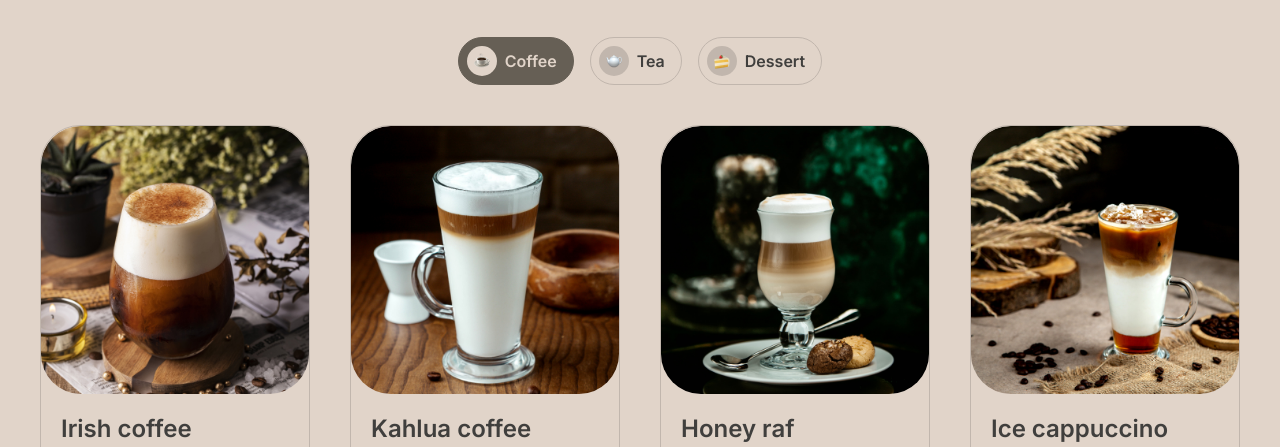
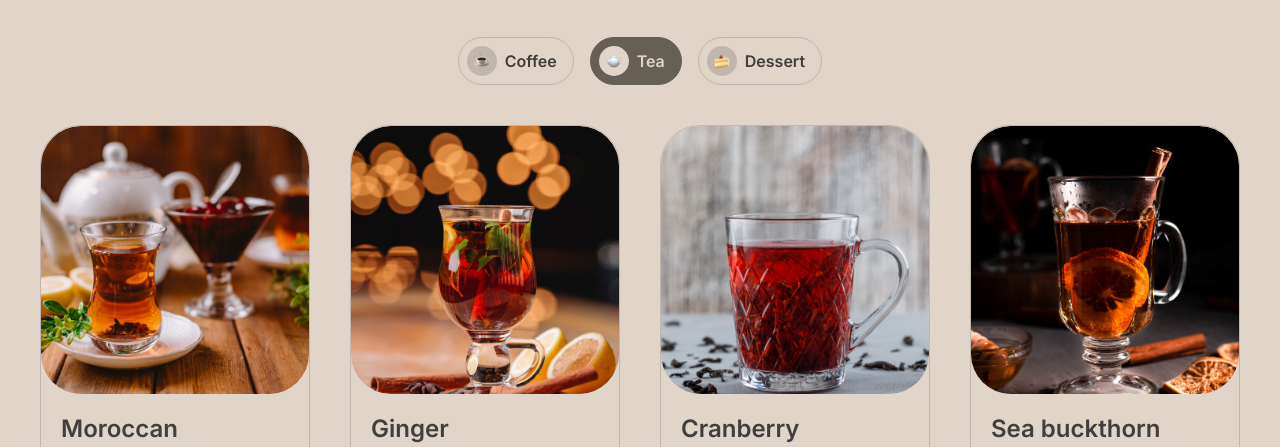
Before and after one commit to ypaN73/rsschool-landing-page, a website built with Vite: page catalog.html in a window 1280 px wide. Both pictures are taken after a click on the button "Tea". Shown: the part 353-800 px from the top of the page. Built offline with nearby package versions, Linux system fonts and the light colour scheme.

Commit message:
feat: add category change

```diff
--- a/catalog.html
+++ b/catalog.html
@@ -146,147 +146,11 @@
             </button>
           </div>
 
-          <div class="catalog__grid">
-            <article class="card">
-              <div class="card__img-wrapper">
-                <img
-                  src="./images/coffee-1.jpg"
-                  alt="Irish coffee"
-                  class="card__img"
-                />
-              </div>
-              <div class="card__info">
-                <h2 class="card__title heading-3">Irish coffee</h2>
-                <p class="card__desc body-medium">
-                  Fragrant black coffee with Jameson Irish whiskey and whipped
-                  milk
-                </p>
-                <p class="card__price heading-3">$7.00</p>
-              </div>
-            </article>
-
-            <article class="card">
-              <div class="card__img-wrapper">
-                <img
-                  src="./images/coffee-2.jpg"
-                  alt="Kahlua coffee"
-                  class="card__img"
-                />
-              </div>
-              <div class="card__info">
-                <h2 class="card__title heading-3">Kahlua coffee</h2>
-                <p class="card__desc body-medium">
-                  Classic coffee with milk and Kahlua liqueur under a cap of
-                  frothed milk
-                </p>
-                <p class="card__price heading-3">$7.00</p>
-              </div>
-            </article>
-
-            <article class="card">
-              <div class="card__img-wrapper">
-                <img
-                  src="./images/coffee-3.jpg"
-                  alt="Honey raf"
-                  class="card__img"
-                />
-              </div>
-              <div class="card__info">
-                <h2 class="card__title heading-3">Honey raf</h2>
-                <p class="card__desc body-medium">
-                  Espresso with frothed milk, cream and aromatic honey
-                </p>
-                <p class="card__price heading-3">$5.50</p>
-              </div>
-            </article>
-
-            <article class="card">
-              <div class="card__img-wrapper">
-                <img
-                  src="./images/coffee-4.jpg"
-                  alt="Ice cappuccino"
-                  class="card__img"
-                />
-              </div>
-              <div class="card__info">
-                <h2 class="card__title heading-3">Ice cappuccino</h2>
-                <p class="card__desc body-medium">
-                  Cappuccino with soft thick foam in summer version with ice
-                </p>
-                <p class="card__price heading-3">$5.00</p>
-              </div>
-            </article>
-
-            <article class="card">
-              <div class="card__img-wrapper">
-                <img
-                  src="./images/coffee-5.jpg"
-                  alt="Espresso"
-                  class="card__img"
-                />
-              </div>
-              <div class="card__info">
-                <h2 class="card__title heading-3">Espresso</h2>
-                <p class="card__desc body-medium">Classic black coffee</p>
-                <p class="card__price heading-3">$4.50</p>
-              </div>
-            </article>
-
-            <article class="card">
-              <div class="card__img-wrapper">
-                <img
-                  src="./images/coffee-6.jpg"
-                  alt="Latte"
-                  class="card__img"
-                />
-              </div>
-              <div class="card__info">
-                <h2 class="card__title heading-3">Latte</h2>
-                <p class="card__desc body-medium">
-                  Espresso coffee with the addition of steamed milk and dense
-                  milk foam
-                </p>
-                <p class="card__price heading-3">$5.50</p>
-              </div>
-            </article>
-
-            <article class="card">
-              <div class="card__img-wrapper">
-                <img
-                  src="./images/coffee-7.jpg"
-                  alt="Latte macchiato"
-                  class="card__img"
-                />
-              </div>
-              <div class="card__info">
-                <h2 class="card__title heading-3">Latte macchiato</h2>
-                <p class="card__desc body-medium">
-                  Espresso with frothed milk and chocolate
-                </p>
-                <p class="card__price heading-3">$5.50</p>
-              </div>
-            </article>
-
-            <article class="card">
-              <div class="card__img-wrapper">
-                <img
-                  src="./images/coffee-8.jpg"
-                  alt="Coffee with cognac"
-                  class="card__img"
-                />
-              </div>
-              <div class="card__info">
-                <h2 class="card__title heading-3">Coffee with cognac</h2>
-                <p class="card__desc body-medium">
-                  Fragrant black coffee with cognac and whipped cream
-                </p>
-                <p class="card__price heading-3">$6.50</p>
-              </div>
-            </article>
-          </div>
+          <!-- Сетка карточек — пустая, заполняется через JS -->
+          <div class="catalog__grid" id="catalog-grid"></div>
 
           <div class="catalog__more">
-            <button class="catalog__more-btn" type="button">
+            <button class="catalog__more-btn" type="button" id="catalog-more">
               <span>Show more</span>
             </button>
           </div>
--- /dev/null
+++ b/src/js/catalog.js
@@ -0,0 +1,88 @@
+import products from "../products.json";
+
+const MOBILE_VISIBLE = 4;
+const MOBILE_LOAD = 4;
+
+let currentCategory = "coffee";
+let visibleCount = 4;
+
+export function initCatalog() {
+  const grid = document.getElementById("catalog-grid");
+  const tabs = document.querySelectorAll(".catalog__tab");
+  const moreBtn = document.getElementById("catalog-more");
+
+  if (!grid || !tabs.length) return;
+
+  function isMobile() {
+    return window.innerWidth <= 768;
+  }
+
+  function getVisibleCount() {
+    if (isMobile()) {
+      return visibleCount;
+    }
+    return Infinity;
+  }
+
+  function renderCards() {
+    const filtered = products.filter(
+      (product) => product.category === currentCategory,
+    );
+
+    const count = getVisibleCount();
+    const visible = filtered.slice(0, count);
+
+    grid.innerHTML = "";
+
+    visible.forEach((product) => {
+      grid.appendChild(createCard(product));
+    });
+
+    if (isMobile() && visible.length < filtered.length) {
+      moreBtn.style.display = "inline-flex";
+    } else {
+      moreBtn.style.display = "none";
+    }
+  }
+
+  function createCard(product) {
+    const article = document.createElement("article");
+    article.className = "card";
+    article.innerHTML = `
+      <div class="card__img-wrapper">
+        <img
+          src="./images/${product.image}"
+          alt="${product.name}"
+          class="card__img"
+        />
+      </div>
+      <div class="card__info">
+        <h2 class="card__title heading-3">${product.name}</h2>
+        <p class="card__desc body-medium">${product.description}</p>
+        <p class="card__price heading-3">$${product.price}</p>
+      </div>
+    `;
+    return article;
+  }
+
+  tabs.forEach((tab) => {
+    tab.addEventListener("click", () => {
+      tabs.forEach((t) => t.classList.remove("catalog__tab--active"));
+      tab.classList.add("catalog__tab--active");
+      currentCategory = tab.dataset.category;
+      visibleCount = MOBILE_VISIBLE;
+      renderCards();
+    });
+  });
+
+  moreBtn.addEventListener("click", () => {
+    visibleCount += MOBILE_LOAD;
+    renderCards();
+  });
+
+  window.addEventListener("resize", () => {
+    renderCards();
+  });
+
+  renderCards();
+}
--- a/src/js/main.js
+++ b/src/js/main.js
@@ -1,17 +1,19 @@
 import "../styles/main.css";
 import { initTheme } from "./theme.js";
+import { initCatalog } from "./catalog.js";
 
 document.addEventListener("DOMContentLoaded", () => {
   initTheme();
   initSlider();
+  initCatalog();
 });
 
 function initSlider() {
   const slides = document.querySelectorAll(".slider__slide");
   const prevBtn = document.querySelector(".slider__arrow--prev");
   const nextBtn = document.querySelector(".slider__arrow--next");
+  const dots = document.querySelectorAll(".slider__dot");
 
-  // Если слайдера нет на странице — выходим
   if (!slides.length || !prevBtn || !nextBtn) return;
 
   let currentIndex = 0;
@@ -20,6 +22,11 @@ function initSlider() {
     slides.forEach((slide, i) => {
       slide.classList.toggle("slider__slide--active", i === index);
     });
+
+    dots.forEach((dot, i) => {
+      dot.classList.toggle("slider__dot--active", i === index);
+    });
+
     currentIndex = index;
   }
 
@@ -32,4 +39,10 @@ function initSlider() {
     const index = (currentIndex + 1) % slides.length;
     showSlide(index);
   });
+
+  dots.forEach((dot, i) => {
+    dot.addEventListener("click", () => {
+      showSlide(i);
+    });
+  });
 }
--- /dev/null
+++ b/src/products.json
@@ -0,0 +1,342 @@
+[
+  {
+    "name": "Irish coffee",
+    "description": "Fragrant black coffee with Jameson Irish whiskey and whipped milk",
+    "price": "7.00",
+    "category": "coffee",
+    "image": "coffee-1.jpg",
+    "sizes": {
+      "s": { "size": "200 ml", "add-price": "0.00" },
+      "m": { "size": "300 ml", "add-price": "0.50" },
+      "l": { "size": "400 ml", "add-price": "1.00" }
+    },
+    "additives": [
+      { "name": "Sugar", "add-price": "0.50" },
+      { "name": "Cinnamon", "add-price": "0.50" },
+      { "name": "Syrup", "add-price": "0.50" }
+    ]
+  },
+  {
+    "name": "Kahlua coffee",
+    "description": "Classic coffee with milk and Kahlua liqueur under a cap of frothed milk",
+    "price": "7.00",
+    "category": "coffee",
+    "image": "coffee-2.jpg",
+    "sizes": {
+      "s": { "size": "200 ml", "add-price": "0.00" },
+      "m": { "size": "300 ml", "add-price": "0.50" },
+      "l": { "size": "400 ml", "add-price": "1.00" }
+    },
+    "additives": [
+      { "name": "Sugar", "add-price": "0.50" },
+      { "name": "Cinnamon", "add-price": "0.50" },
+      { "name": "Syrup", "add-price": "0.50" }
+    ]
+  },
+  {
+    "name": "Honey raf",
+    "description": "Espresso with frothed milk, cream and aromatic honey",
+    "price": "5.50",
+    "category": "coffee",
+    "image": "coffee-3.jpg",
+    "sizes": {
+      "s": { "size": "200 ml", "add-price": "0.00" },
+      "m": { "size": "300 ml", "add-price": "0.50" },
+      "l": { "size": "400 ml", "add-price": "1.00" }
+    },
+    "additives": [
+      { "name": "Sugar", "add-price": "0.50" },
+      { "name": "Cinnamon", "add-price": "0.50" },
+      { "name": "Syrup", "add-price": "0.50" }
+    ]
+  },
+  {
+    "name": "Ice cappuccino",
+    "description": "Cappuccino with soft thick foam in summer version with ice",
+    "price": "5.00",
+    "category": "coffee",
+    "image": "coffee-4.jpg",
+    "sizes": {
+      "s": { "size": "200 ml", "add-price": "0.00" },
+      "m": { "size": "300 ml", "add-price": "0.50" },
+      "l": { "size": "400 ml", "add-price": "1.00" }
+    },
+    "additives": [
+      { "name": "Sugar", "add-price": "0.50" },
+      { "name": "Cinnamon", "add-price": "0.50" },
+      { "name": "Syrup", "add-price": "0.50" }
+    ]
+  },
+  {
+    "name": "Espresso",
+    "description": "Classic black coffee",
+    "price": "4.50",
+    "category": "coffee",
+    "image": "coffee-5.jpg",
+    "sizes": {
+      "s": { "size": "200 ml", "add-price": "0.00" },
+      "m": { "size": "300 ml", "add-price": "0.50" },
+      "l": { "size": "400 ml", "add-price": "1.00" }
+    },
+    "additives": [
+      { "name": "Sugar", "add-price": "0.50" },
+      { "name": "Cinnamon", "add-price": "0.50" },
+      { "name": "Syrup", "add-price": "0.50" }
+    ]
+  },
+  {
+    "name": "Latte",
+    "description": "Espresso coffee with the addition of steamed milk and dense milk foam",
+    "price": "5.50",
+    "category": "coffee",
+    "image": "coffee-6.jpg",
+    "sizes": {
+      "s": { "size": "200 ml", "add-price": "0.00" },
+      "m": { "size": "300 ml", "add-price": "0.50" },
+      "l": { "size": "400 ml", "add-price": "1.00" }
+    },
+    "additives": [
+      { "name": "Sugar", "add-price": "0.50" },
+      { "name": "Cinnamon", "add-price": "0.50" },
+      { "name": "Syrup", "add-price": "0.50" }
+    ]
+  },
+  {
+    "name": "Latte macchiato",
+    "description": "Espresso with frothed milk and chocolate",
+    "price": "5.50",
+    "category": "coffee",
+    "image": "coffee-7.jpg",
+    "sizes": {
+      "s": { "size": "200 ml", "add-price": "0.00" },
+      "m": { "size": "300 ml", "add-price": "0.50" },
+      "l": { "size": "400 ml", "add-price": "1.00" }
+    },
+    "additives": [
+      { "name": "Sugar", "add-price": "0.50" },
+      { "name": "Cinnamon", "add-price": "0.50" },
+      { "name": "Syrup", "add-price": "0.50" }
+    ]
+  },
+  {
+    "name": "Coffee with cognac",
+    "description": "Fragrant black coffee with cognac and whipped cream",
+    "price": "6.50",
+    "category": "coffee",
+    "image": "coffee-8.jpg",
+    "sizes": {
+      "s": { "size": "200 ml", "add-price": "0.00" },
+      "m": { "size": "300 ml", "add-price": "0.50" },
+      "l": { "size": "400 ml", "add-price": "1.00" }
+    },
+    "additives": [
+      { "name": "Sugar", "add-price": "0.50" },
+      { "name": "Cinnamon", "add-price": "0.50" },
+      { "name": "Syrup", "add-price": "0.50" }
+    ]
+  },
+  {
+    "name": "Moroccan",
+    "description": "Fragrant black tea with the addition of tangerine, cinnamon, honey, lemon and mint",
+    "price": "4.50",
+    "category": "tea",
+    "image": "tea-1.jpg",
+    "sizes": {
+      "s": { "size": "200 ml", "add-price": "0.00" },
+      "m": { "size": "300 ml", "add-price": "0.50" },
+      "l": { "size": "400 ml", "add-price": "1.00" }
+    },
+    "additives": [
+      { "name": "Sugar", "add-price": "0.50" },
+      { "name": "Lemon", "add-price": "0.50" },
+      { "name": "Syrup", "add-price": "0.50" }
+    ]
+  },
+  {
+    "name": "Ginger",
+    "description": "Original black tea with fresh ginger, lemon and honey",
+    "price": "5.00",
+    "category": "tea",
+    "image": "tea-2.jpg",
+    "sizes": {
+      "s": { "size": "200 ml", "add-price": "0.00" },
+      "m": { "size": "300 ml", "add-price": "0.50" },
+      "l": { "size": "400 ml", "add-price": "1.00" }
+    },
+    "additives": [
+      { "name": "Sugar", "add-price": "0.50" },
+      { "name": "Lemon", "add-price": "0.50" },
+      { "name": "Syrup", "add-price": "0.50" }
+    ]
+  },
+  {
+    "name": "Cranberry",
+    "description": "Invigorating black tea with cranberry and honey",
+    "price": "5.00",
+    "category": "tea",
+    "image": "tea-3.jpg",
+    "sizes": {
+      "s": { "size": "200 ml", "add-price": "0.00" },
+      "m": { "size": "300 ml", "add-price": "0.50" },
+      "l": { "size": "400 ml", "add-price": "1.00" }
+    },
+    "additives": [
+      { "name": "Sugar", "add-price": "0.50" },
+      { "name": "Lemon", "add-price": "0.50" },
+      { "name": "Syrup", "add-price": "0.50" }
+    ]
+  },
+  {
+    "name": "Sea buckthorn",
+    "description": "Toning sweet black tea with sea buckthorn, fresh thyme and cinnamon",
+    "price": "5.50",
+    "category": "tea",
+    "image": "tea-4.jpg",
+    "sizes": {
+      "s": { "size": "200 ml", "add-price": "0.00" },
+      "m": { "size": "300 ml", "add-price": "0.50" },
+      "l": { "size": "400 ml", "add-price": "1.00" }
+    },
+    "additives": [
+      { "name": "Sugar", "add-price": "0.50" },
+      { "name": "Lemon", "add-price": "0.50" },
+      { "name": "Syrup", "add-price": "0.50" }
+    ]
+  },
+  {
+    "name": "Marble cheesecake",
+    "description": "Philadelphia cheese with lemon zest on a light sponge cake and red currant jam",
+    "price": "3.50",
+    "category": "dessert",
+    "image": "dessert-1.jpg",
+    "sizes": {
+      "s": { "size": "50 g", "add-price": "0.00" },
+      "m": { "size": "100 g", "add-price": "0.50" },
+      "l": { "size": "200 g", "add-price": "1.00" }
+    },
+    "additives": [
+      { "name": "Berries", "add-price": "0.50" },
+      { "name": "Nuts", "add-price": "0.50" },
+      { "name": "Jam", "add-price": "0.50" }
+    ]
+  },
+  {
+    "name": "Red velvet",
+    "description": "Layer cake with cream cheese frosting",
+    "price": "4.00",
+    "category": "dessert",
+    "image": "dessert-2.jpg",
+    "sizes": {
+      "s": { "size": "50 g", "add-price": "0.00" },
+      "m": { "size": "100 g", "add-price": "0.50" },
+      "l": { "size": "200 g", "add-price": "1.00" }
+    },
+    "additives": [
+      { "name": "Berries", "add-price": "0.50" },
+      { "name": "Nuts", "add-price": "0.50" },
+      { "name": "Jam", "add-price": "0.50" }
+    ]
+  },
+  {
+    "name": "Cheesecakes",
+    "description": "Soft cottage cheese pancakes with sour cream and fresh berries and sprinkled with powdered sugar",
+    "price": "4.50",
+    "category": "dessert",
+    "image": "dessert-3.jpg",
+    "sizes": {
+      "s": { "size": "50 g", "add-price": "0.00" },
+      "m": { "size": "100 g", "add-price": "0.50" },
+      "l": { "size": "200 g", "add-price": "1.00" }
+    },
+    "additives": [
+      { "name": "Berries", "add-price": "0.50" },
+      { "name": "Nuts", "add-price": "0.50" },
+      { "name": "Jam", "add-price": "0.50" }
+    ]
+  },
+  {
+    "name": "Creme brulee",
+    "description": "Delicate creamy dessert in a caramel basket with wild berries",
+    "price": "4.00",
+    "category": "dessert",
+    "image": "dessert-4.jpg",
+    "sizes": {
+      "s": { "size": "50 g", "add-price": "0.00" },
+      "m": { "size": "100 g", "add-price": "0.50" },
+      "l": { "size": "200 g", "add-price": "1.00" }
+    },
+    "additives": [
+      { "name": "Berries", "add-price": "0.50" },
+      { "name": "Nuts", "add-price": "0.50" },
+      { "name": "Jam", "add-price": "0.50" }
+    ]
+  },
+  {
+    "name": "Pancakes",
+    "description": "Tender pancakes with strawberry jam and fresh strawberries",
+    "price": "4.50",
+    "category": "dessert",
+    "image": "dessert-5.jpg",
+    "sizes": {
+      "s": { "size": "50 g", "add-price": "0.00" },
+      "m": { "size": "100 g", "add-price": "0.50" },
+      "l": { "size": "200 g", "add-price": "1.00" }
+    },
+    "additives": [
+      { "name": "Berries", "add-price": "0.50" },
+      { "name": "Nuts", "add-price": "0.50" },
+      { "name": "Jam", "add-price": "0.50" }
+    ]
+  },
+  {
+    "name": "Honey cake",
+    "description": "Classic honey cake with delicate custard",
+    "price": "4.50",
+    "category": "dessert",
+    "image": "dessert-6.jpg",
+    "sizes": {
+      "s": { "size": "50 g", "add-price": "0.00" },
+      "m": { "size": "100 g", "add-price": "0.50" },
+      "l": { "size": "200 g", "add-price": "1.00" }
+    },
+    "additives": [
+      { "name": "Berries", "add-price": "0.50" },
+      { "name": "Nuts", "add-price": "0.50" },
+      { "name": "Jam", "add-price": "0.50" }
+    ]
+  },
+  {
+    "name": "Chocolate cake",
+    "description": "Cake with hot chocolate filling and nuts with dried apricots",
+    "price": "5.50",
+    "category": "dessert",
+    "image": "dessert-7.jpg",
+    "sizes": {
+      "s": { "size": "50 g", "add-price": "0.00" },
+      "m": { "size": "100 g", "add-price": "0.50" },
+      "l": { "size": "200 g", "add-price": "1.00" }
+    },
+    "additives": [
+      { "name": "Berries", "add-price": "0.50" },
+      { "name": "Nuts", "add-price": "0.50" },
+      { "name": "Jam", "add-price": "0.50" }
+    ]
+  },
+  {
+    "name": "Black forest",
+    "description": "A combination of thin sponge cake with cherry jam and light chocolate mousse",
+    "price": "6.50",
+    "category": "dessert",
+    "image": "dessert-8.jpg",
+    "sizes": {
+      "s": { "size": "50 g", "add-price": "0.00" },
+      "m": { "size": "100 g", "add-price": "0.50" },
+      "l": { "size": "200 g", "add-price": "1.00" }
+    },
+    "additives": [
+      { "name": "Berries", "add-price": "0.50" },
+      { "name": "Nuts", "add-price": "0.50" },
+      { "name": "Jam", "add-price": "0.50" }
+    ]
+  }
+]
```
Also changed, not shown: src/styles/main.css (+16 -0 lines), public/images/dessert-1.jpg (added), public/images/dessert-2.jpg (added), public/images/dessert-3.jpg (added), public/images/dessert-4.jpg (added), public/images/dessert-5.jpg (added), public/images/dessert-6.jpg (added), public/images/dessert-7.jpg (added), public/images/dessert-8.jpg (added), public/images/tea-1.jpg (added), public/images/tea-2.jpg (added), public/images/tea-3.jpg (added), public/images/tea-4.jpg (added).
